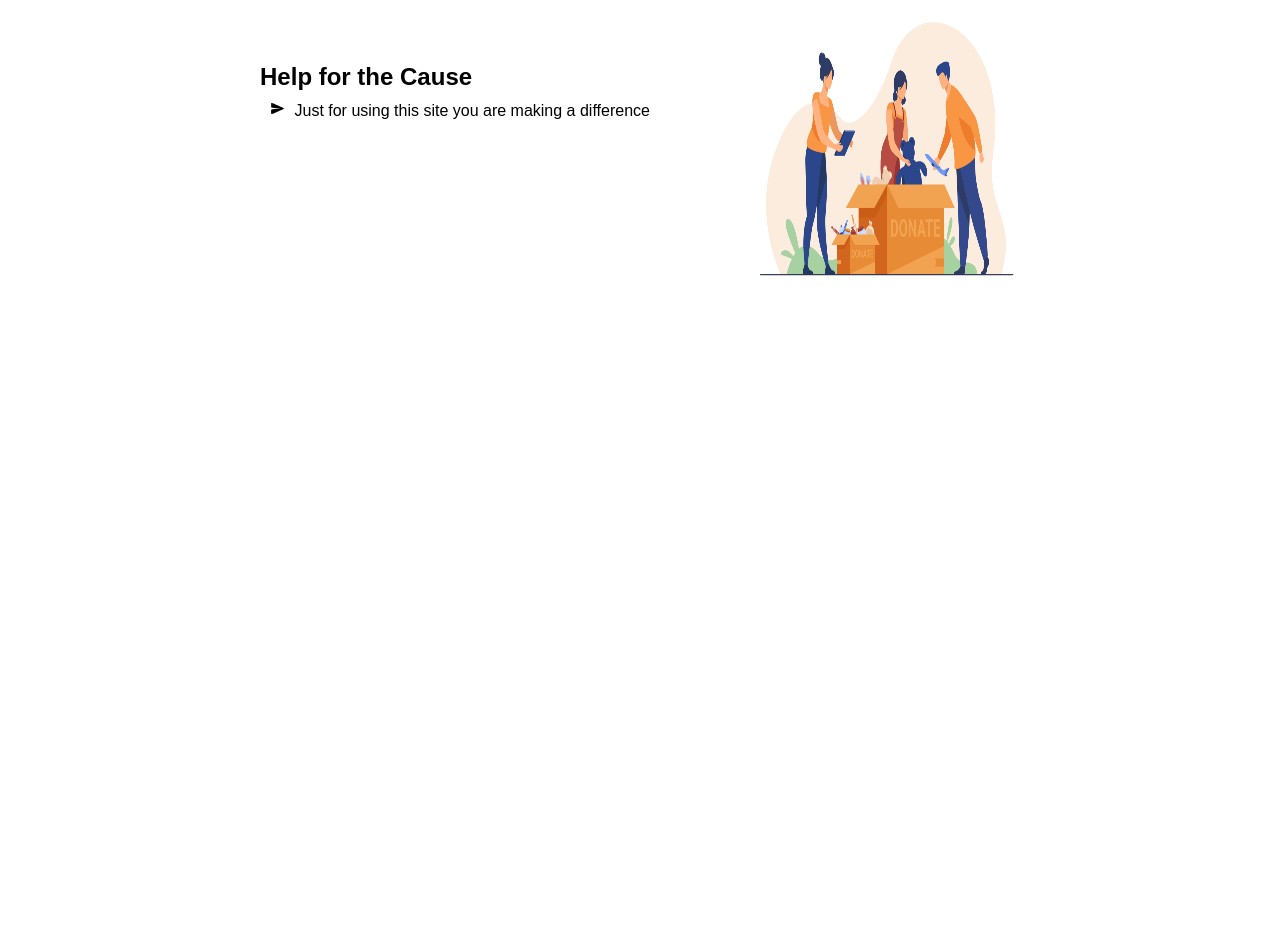
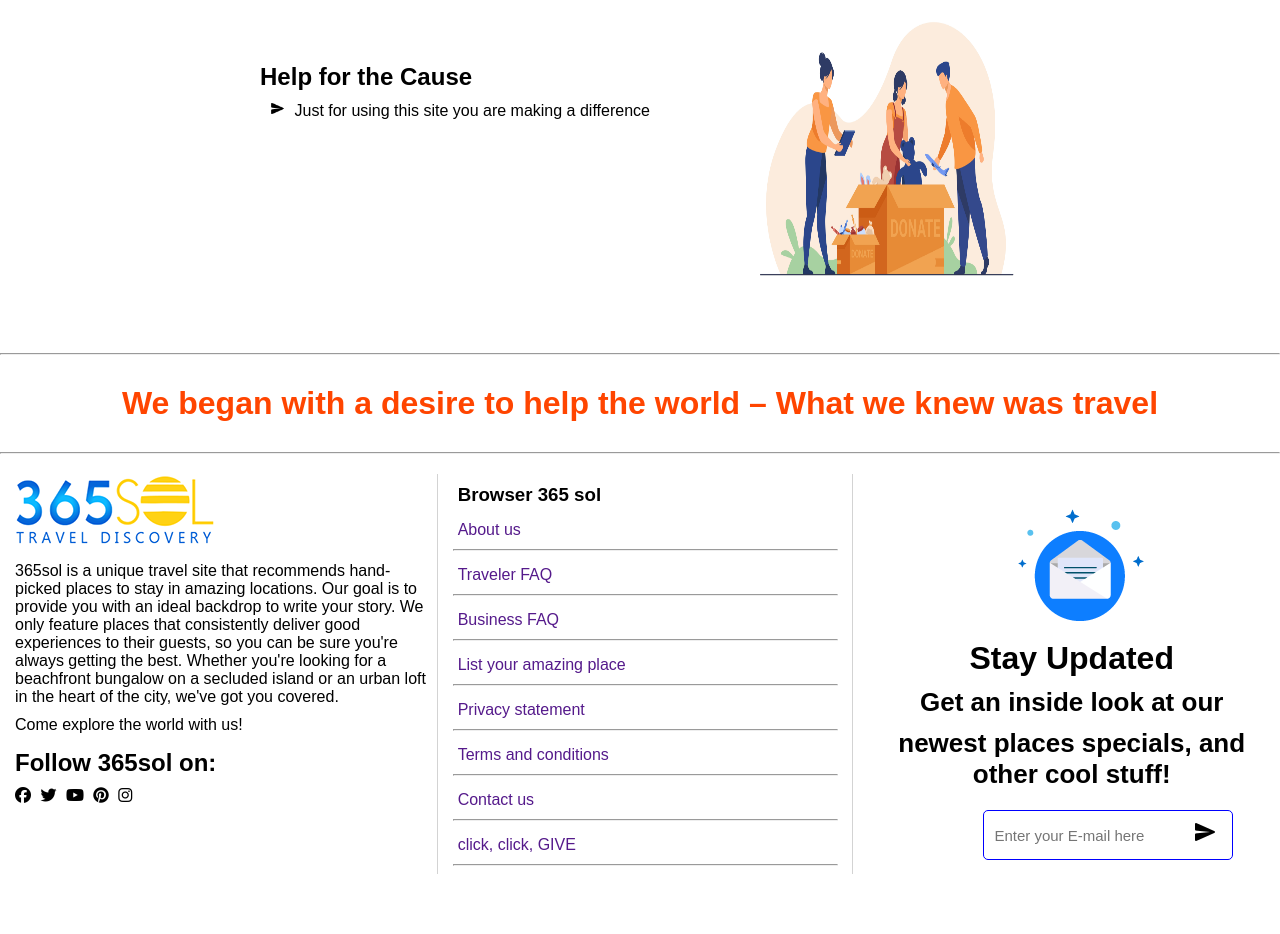
Before and after one commit to zaarbazkhan/offsetup-task-1, a plain HTML site: page index.html in a window 1280 px wide. Shown: the part 3975-4909 px from the top of the page. Before the commit the page ends 4328 px from the top, so only its background shows below. Drawn offline with Linux system fonts and the light colour scheme.

Commit message:
365 sol-task-completed

```diff
--- a/index.html
+++ b/index.html
@@ -180,5 +180,42 @@
          <img style="height: 300px; width: 300px;" src="images/donate3.jpg" alt="">
         </div>
      </div>
+     <hr>
+     <h1 style="color: orangered;text-align: center; margin-top: 30px; margin-bottom: 30px;">We began with a desire to help the world – What we knew was travel</h1>
+     <hr>
+     <div class="foot">
+        <div class="foot-1">
+            <img src="images/365sol-logo.png" alt="">
+            <p>365sol is a unique travel site that recommends hand-picked places to stay in amazing locations. Our goal is to provide you with an ideal backdrop to write your story. We only feature places that consistently deliver good experiences to their guests, so you can be sure you're always getting the best. Whether you're looking for a beachfront bungalow on a secluded island or an urban loft in the heart of the city, we've got you covered.</p>
+            <p>Come explore the world with us!</p>
+            <h2>Follow 365sol on:</h2>
+            <i class="fa-brands fa-facebook"></i>
+            <i class="fa-brands fa-twitter"></i>
+            <i class="fa-brands fa-youtube"></i>
+            <i class="fa-brands fa-pinterest"></i>
+            <i class="fa-brands fa-instagram"></i>
+        </div>
+        <div class="foot-2">
+             <h3>Browser 365 sol</h3>
+             <p><a href="">About us</a></p> <hr>
+             <p><a href="">Traveler FAQ</a></p> <hr>
+             <p><a href="">Business FAQ</a> </p><hr>
+             <p><a href="">List your amazing place</a></p><hr>
+             <p><a href="">Privacy statement</a> </p><hr>
+             <p><a href="">Terms and conditions</a> </p><hr>
+             <p><a href="">Contact us</a></p><hr>
+              <p><a href="">click, click, GIVE</a></p><hr>
+        </div>
+        <div class="foot-3">
+            <img src="images/subscribe.png" alt="">
+            <h1>Stay Updated</h1>
+            <h3>Get an inside look at our</h3>
+            <h3>newest places specials, and other cool stuff!</h3>
+            <div class="input">
+            <input type="text" placeholder="Enter your E-mail here">
+            <img src="images/icons8-send-24.png" alt="">
+        </div>
+        </div>
+     </div>
 </body>
 </html>
--- a/style.css
+++ b/style.css
@@ -289,3 +289,104 @@ section{
     padding-top: 10px;
     padding-left: 30px;
 }
+.foot{
+    height: 480px;
+    width: 100%;
+
+    display: flex;
+    justify-content: space-between;
+}
+.foot-1{
+    height: 400px;
+    width: 35%;
+
+    margin-top: 20px;
+    margin-left: 10px;
+
+}
+.foot-1 img{
+    padding-left: 5px;
+}
+.foot-1 p{
+    padding-top: 10px;
+    padding-left: 5px;
+
+}
+.foot-1 h2{
+     padding-top: 15px;
+     padding-left: 5px;
+}
+.foot-1 i{
+    padding-top: 10px;
+    padding-left: 5px;
+}
+.foot-2{
+    height: 400px;
+    width: 35%;
+    /* background-color: brown; */
+    margin-top: 20px;
+    margin-left: 10px;
+    border-left: 1px solid lightgray;
+    border-right: 1px solid lightgray;
+}
+.foot-2 hr{
+    width: 93%;
+    margin-left: 15px;
+    color: lightgray;
+}
+.foot-2 h3{
+    padding-top: 10px;
+    padding-left: 20px;
+}
+.foot-2 p{
+    padding-top: 15px;
+    padding-left: 20px;
+    padding-bottom: 10px;
+
+}
+.foot-2 a{
+    text-decoration: none;
+}
+.foot-3{
+    height: 400px;
+    width: 35%;
+    /* background-color: brown; */
+    margin-top: 20px;
+    margin-left: 10px;
+}
+.foot-3 img{
+    padding-top: 30px;
+    padding-left: 150px;
+}
+.foot-3 h1{
+    padding-top: 10px;
+    text-align: center;
+}
+.foot-3 h3{
+    padding-top: 10px;
+    text-align: center;
+    font-size: 26px;
+}
+.input{
+    position: relative;
+}
+.input input {
+    position: absolute;
+    width: 250px;
+    height: 50px;
+    top: 20px;
+    left: 120px;
+    border: 1px solid blue;
+    border-radius: 5px;
+    outline: none;
+    padding-left: 10px;
+    font-size: 15px;
+
+
+}
+.input img{
+    position: absolute;
+    left: 180px;
+
+
+}
```
Also changed, not shown: images/subscribe.png (added).
